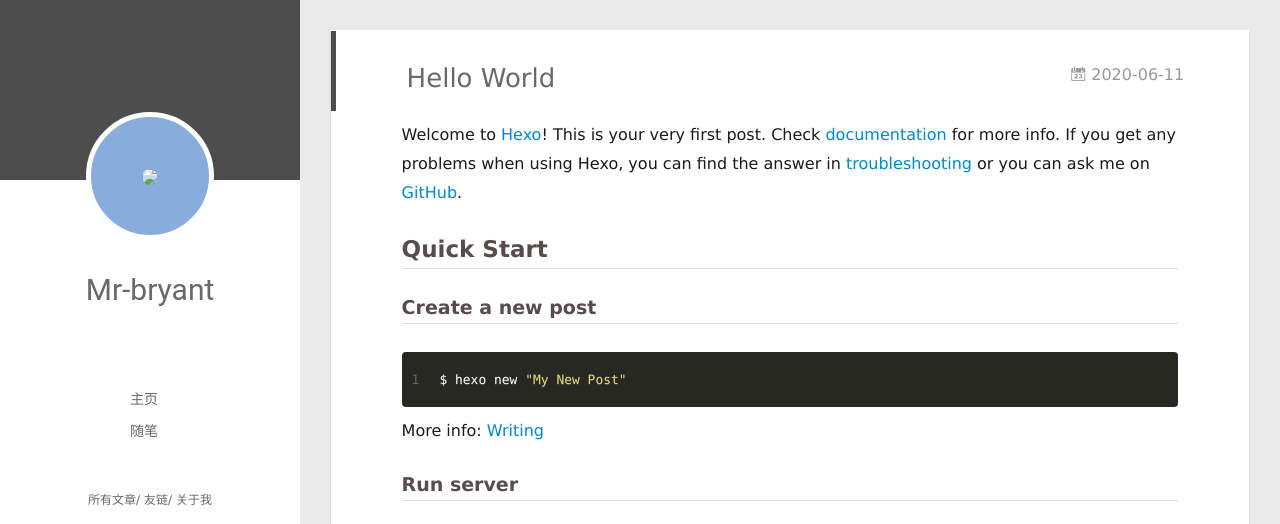
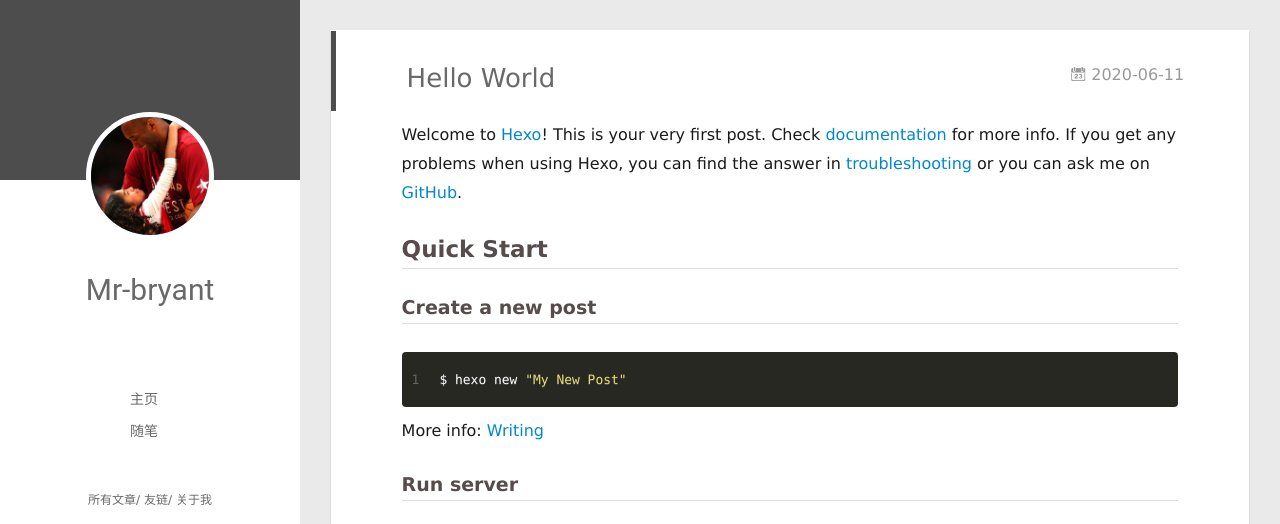
Before and after one commit to Mr-bryant/Mr-bryant.github.io, a plain HTML site: page 2020/06/11/hello-world/index.html in a window 1280 px wide. Shown: the top 524 px of the page. Drawn offline with Linux system fonts and the light colour scheme.

Commit message:
Site updated: 2020-06-12 10:47:29

```diff
--- a/2020/06/11/hello-world/index.html
+++ b/2020/06/11/hello-world/index.html
@@ -47,7 +47,7 @@
 <div class="intrude-less">
 	<header id="header" class="inner">
 		<a href="/" class="profilepic">
-			<img src="/avatar.jpg" class="js-avatar">
+			<img src="/assets/imgs/avatar.jpg" class="js-avatar">
 		</a>
 		<hgroup>
 		  <h1 class="header-author"><a href="/">Mr-bryant</a></h1>
@@ -105,7 +105,7 @@
 	<div class="intrude-less">
 		<header id="header" class="inner">
 			<div class="profilepic">
-				<img src="/avatar.jpg" class="js-avatar">
+				<img src="/assets/imgs/avatar.jpg" class="js-avatar">
 			</div>
 			<hgroup>
 			  <h1 class="header-author js-header-author">Mr-bryant</h1>
```
Also changed, not shown: 2020/06/12/my-first-blog/index.html (+2 -2 lines), archives/2020/06/index.html (+2 -2 lines), archives/2020/index.html (+2 -2 lines), archives/index.html (+2 -2 lines), index.html (+2 -2 lines), assets/imgs/avatar.jpg (added).
